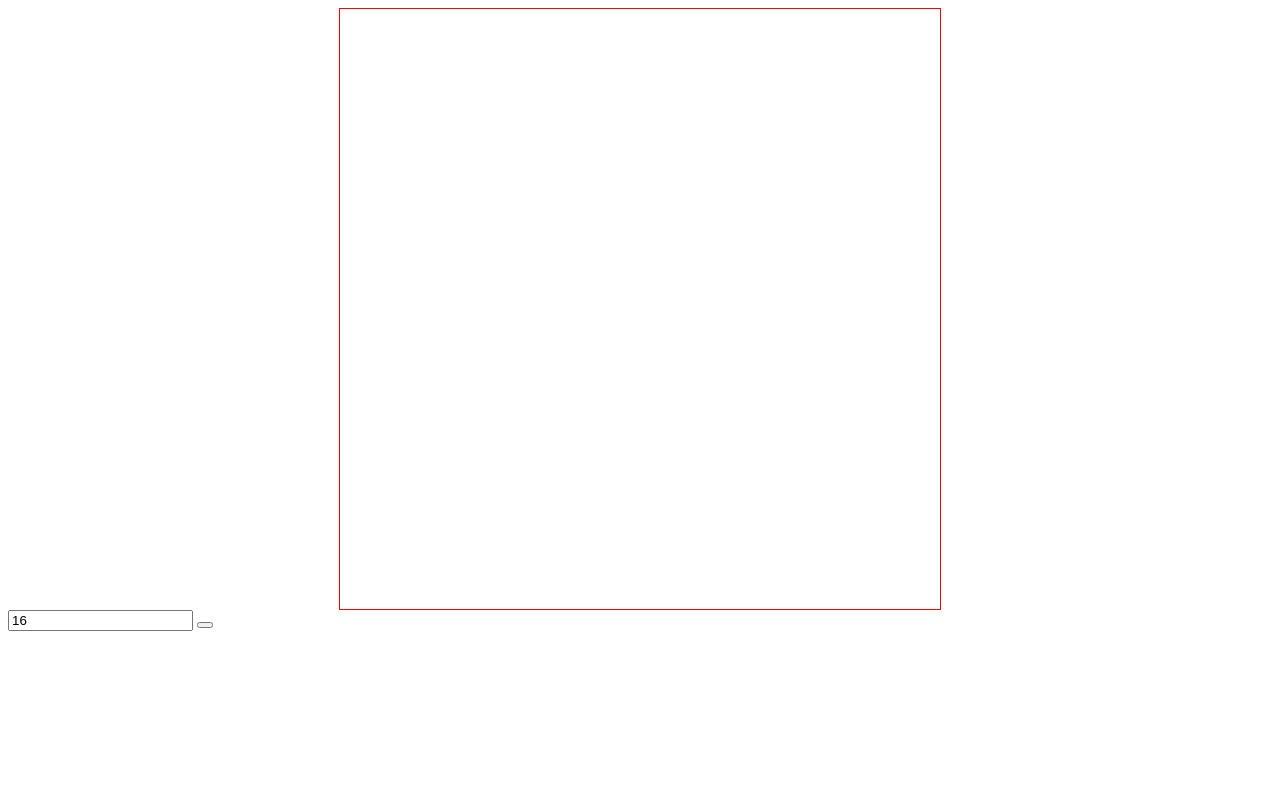
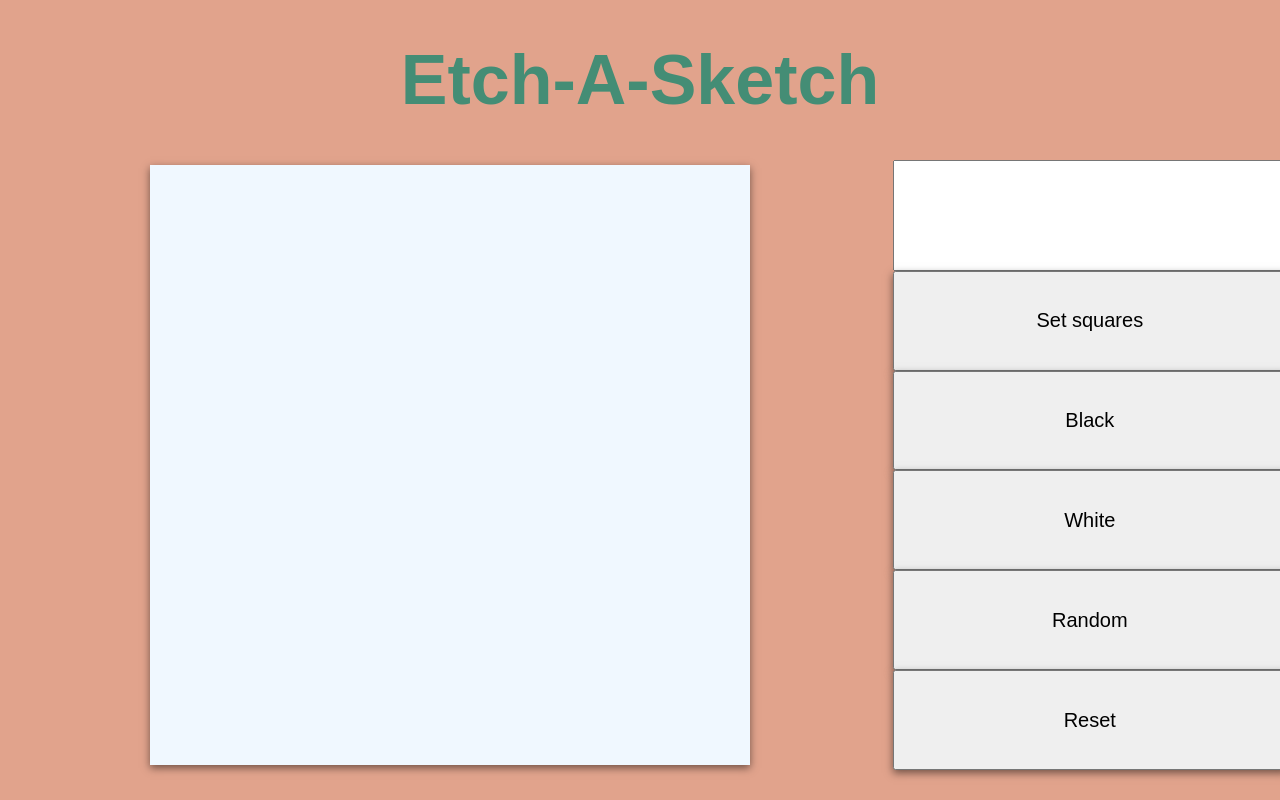
Before and after one commit to ciroco97/Etch-A-Sketch, a plain HTML site: page index.html in a window 1280 px wide. Drawn offline with Linux system fonts and the light colour scheme.

Commit message:
Add functions, and basic css

```diff
--- a/index.html
+++ b/index.html
@@ -5,13 +5,23 @@
     <meta charset="UTF-8">
     <meta http-equiv="X-UA-Compatible" content="IE=edge">
     <meta name="viewport" content="width=device-width, initial-scale=1.0">
-    <title>Document</title>
+    <title>Etch-A-Sketch</title>
+    <h4>Etch-A-Sketch</h4>
 </head>
 <body>
-    <div id="container"></div>
-    <input type="text" value="16" id="value" onchange="createBoard(this.value)">
-    <button id="btn"></button>
-
+    <div id="papi-grid">
+        <div id="grid-layout">
+            <div id="container"></div>
+        </div>
+        <div id="grid-layout2">
+            <input type="text" value="" id="value" onchange="createBoard(this.value)">
+            <button class="boton" id="btn">Set squares</button>
+            <button class="boton" onclick="setColor('black')">Black</button>
+            <button class="boton" onclick="setColor('aliceblue')">White</button>
+            <button class="boton" onclick="setColor('random')">Random</button>
+            <button class="boton" onclick="resetBoard()">Reset</button>
+        </div>
+    </div>
     <script type="text/javascript" src="script.js"></script>
 </body>
 </html>
--- a/script.js
+++ b/script.js
@@ -1,18 +1,41 @@
+let color = "black";
 
 function createBoard(valor) {
     const container = document.getElementById("container");
     const squares = container.querySelectorAll("div");
     squares.forEach((div) => div.remove());
     const value = valor * valor;
-    const sendValue = document.getElementById("btn");
-    sendValue.addEventListener("click", createBoard);
     container.style.gridTemplateColumns = `repeat(${valor}, 1fr)`;
     container.style.gridTemplateRows = `repeat(${valor}, 1fr)`;
 
+    if (valor < 101 && valor > 1) {
+        for (let i = 0; i < value; i++) {
+            let divs = document.createElement("div");
+            divs.classList.add('inside');
+            divs.addEventListener("mouseover", whichColor);
+            container.appendChild(divs);
+        };
+    } else {
+        alert("Please insert a value between 1 and 100.");
+    }
+}
 
-    for (let i = 0; i < value; i++) {
-        let divs = document.createElement("div");
-        divs.classList.add('inside');
-        container.appendChild(divs);
-    };
+createBoard(16);
+
+function whichColor() {
+    if (color === "random") {
+        this.style.backgroundColor = `hsl(${Math.random() *  360}, 100%, 50%)`;
+    } else {
+        this.style.backgroundColor = color;
+    }
+};
+
+function setColor(choice) {
+    color = choice;
 }
+
+function resetBoard() {
+    const container = document.getElementById("container");
+    const squares = container.querySelectorAll("div");
+    squares.forEach((div) => div.style.backgroundColor = "white");
+}
--- a/style.css
+++ b/style.css
@@ -1,11 +1,48 @@
 #container {
-    border: thin solid red;
     width: 600px;
     height: 600px;
     display: grid;
     margin: 0 auto;
+    background-color: aliceblue;
+    box-shadow: rgba(0, 0, 0, 0.5) 0px 3px 8px;
 }
 
-.inside {
-    border: thin solid black;
+body {
+    background-color: rgb(225, 163, 140);
 }
+
+h4 {
+    margin-top: 40px;
+    margin-bottom: 40px;
+    font-size: 70px;
+    font-family: Arial, Helvetica, sans-serif;
+    color: rgb(68, 141, 117);
+    text-align: center;
+}
+
+#grid-layout {
+    margin: 5px 20px;
+}
+
+#papi-grid {
+    display: grid;
+    grid-template-columns: 70% 30%;
+}
+
+#grid-layout2 {
+    margin-right: 100px;
+    display: grid;
+    justify-content: space-evenly;
+}
+
+#value {
+    text-align: center;
+    justify-items: center;
+    font-size: 30px;
+}
+
+.boton {
+    box-shadow: rgba(0, 0, 0, 0.5) 0px 3px 8px;
+    font-family: Arial, Helvetica, sans-serif;
+    font-size: 20px;
+}
```
